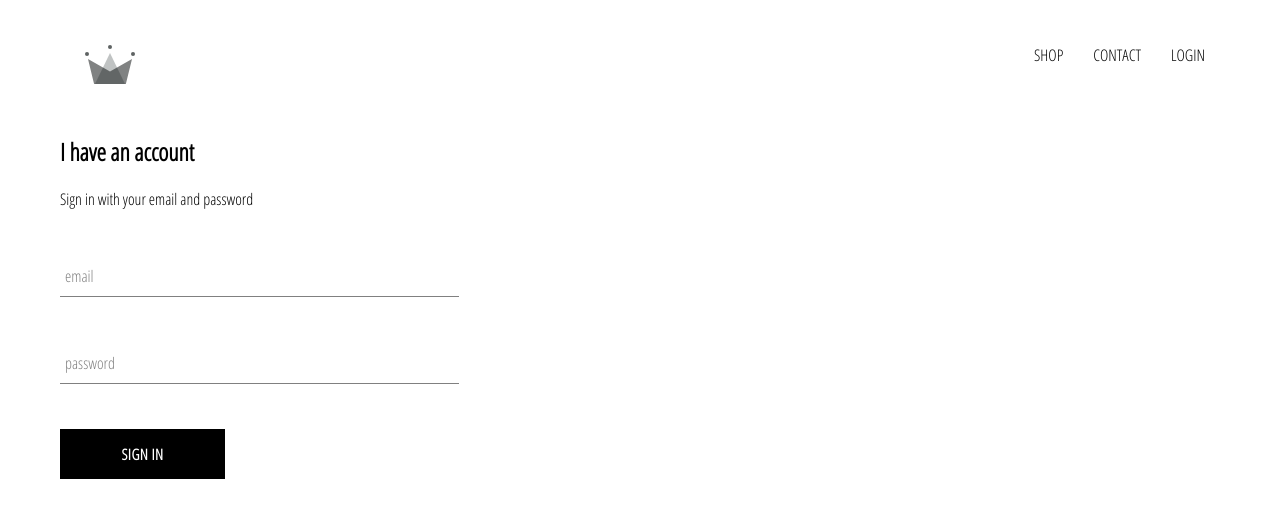
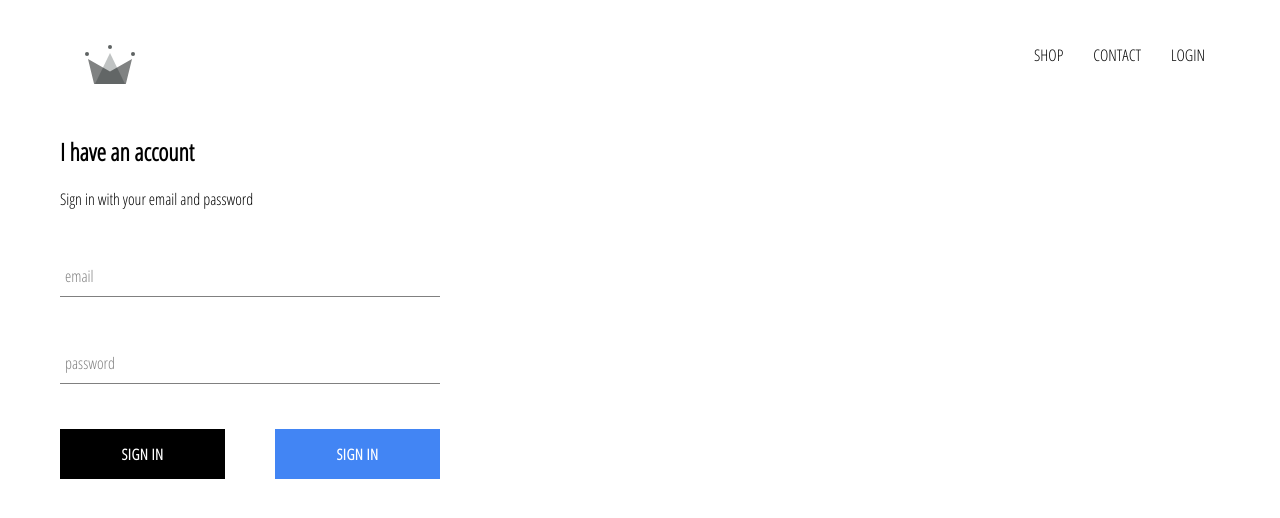
Before and after one commit to kanermichael/mikes-clothing, a React (Create React App) app: page /signin in a window 1280 px wide. Shown: the top 518 px of the page. Built offline with nearby package versions, Linux system fonts and the light colour scheme; no server answers.

Commit message:
intefgrated google auth and styled google sign in button and started using hooks

```diff
--- a/src/App.css
+++ b/src/App.css
@@ -7,3 +7,7 @@ a{
     text-decoration: none;
     color: black;
 }
+
+*{
+    box-sizing: border-box;
+}
--- a/src/App.js
+++ b/src/App.js
@@ -1,4 +1,4 @@
-import React from 'react';
+import React, { useState, useEffect } from 'react';
 import { Switch, Route } from 'react-router-dom';
 
 import './pages/homepage/homepage.styles.scss';
@@ -10,10 +10,25 @@ import SignInAndSignUpPage from './pages/sign-in-and-sign-up/sign-in-and-sign-up
 
 import Header from './components/header/header.component'
 
+import { auth } from './firebase/firebase.utils'
+
 function App() {
+
+  const [currentUser, setCurrentUser] = useState(null);
+
+  useEffect(() => {
+    let unSubscribeFromAll = auth.onAuthStateChanged( user => {
+      setCurrentUser(user)
+      console.log(user)
+    })
+    return function cleanup() {
+      unSubscribeFromAll()
+    };
+  })
+
   return (
     <div >
-     <Header/>
+     <Header currentUser={currentUser}/>
      <Switch>
        <Route exact path='/' component={HomePage}/>
        <Route exact path='/shop' component={ShopPage}/>
--- /dev/null
+++ b/src/components/custom-button/custom-button.component.jsx
@@ -0,0 +1,10 @@
+import React from 'react'
+import './custom-button.styles.scss'
+
+const CustomButton = ({children, isGoogleSignIn, ...otherProps}) => (
+    <button className={`${isGoogleSignIn ? 'google-sign-in' : ''} custom-button`} {...otherProps}>
+        {children}
+    </button>
+)
+
+export default CustomButton;
--- a/src/components/custom-button/custom-button.styles.scss
+++ b/src/components/custom-button/custom-button.styles.scss
@@ -19,4 +19,12 @@
       color: black;
       border: 1px solid black;
     }
+
+    &.google-sign-in{
+      background-color: #4285f4;
+      &:hover {
+        background-color: #357ae8;
+        border: none;
+      }
+    }
   }
--- a/src/components/custom-button/custrom-button.component.jsx
+++ /dev/null
@@ -1,10 +0,0 @@
-import React from 'react'
-import './custom-button.styles.scss'
-
-const CustomButton = ({children, ...otherProps}) => (
-    <button className='custom-button' {...otherProps}>
-        {children}
-    </button>
-)
-
-export default CustomButton;
--- a/src/components/header/header.component.jsx
+++ b/src/components/header/header.component.jsx
@@ -1,11 +1,12 @@
 import React from 'react'
 import {Link} from 'react-router-dom';
+import { auth } from '../../firebase/firebase.utils'
 
 import { ReactComponent as Logo } from '../../assets/logo.svg'
 import './header.styles.scss'
 
 
-const Header = () => (
+const Header = ({ currentUser }) => (
     <div className="header">
         <Link to="/" className="logo-container">
             <Logo className="logo" />
@@ -13,7 +14,13 @@ const Header = () => (
         <div className="options">
             <Link className="option" to="/shop">SHOP</Link>
             <Link className="option" to="/contact">CONTACT</Link>
-            <Link className="option" to="/signin">LOGIN</Link>
+
+            {
+                currentUser ?
+                    <div className="option" onClick={() => auth.signOut()}>SIGN OUT</div>
+                :
+                <Link className="option" to="/signin">LOGIN</Link>
+            }
         </div>
     </div>
 )
--- a/src/components/header/header.styles.scss
+++ b/src/components/header/header.styles.scss
@@ -20,6 +20,7 @@
 
     .option {
       padding: 10px 15px;
+      cursor: pointer;
     }
   }
 }
--- a/src/components/sign-in/sign-in.component.jsx
+++ b/src/components/sign-in/sign-in.component.jsx
@@ -1,60 +1,57 @@
-import React from 'react'
+import React, { useState } from 'react'
 import FormInput from '../form-input/form-input.component'
-import CustomButton from '../custom-button/custrom-button.component'
+import CustomButton from '../custom-button/custom-button.component'
+import { signInWithGoogle } from '../../firebase/firebase.utils';
 
 import './sign-in.styles.scss'
 
-class SignIn extends React.Component{
-    constructor(props){
-        super(props)
+const SignIn = (props) => {
 
-        this.state = {
-            email: '',
-            password: ''
-        }
+    const [info, setInfo] = useState({ email: '', password: '' });
+
+    const handleSubmit = event => {
+        event.preventDefault();
+        setInfo({ email: '', password: '' })
     }
 
-    handleSubmit = event => {
-        event.preventDefault();
-        this.setState({ email: '', password: '' })
+    const handleChange = event => {
+        const { value, name } = event.target;
+        setInfo({...info, [name]: value})
     }
 
-    handleChange = event => {
-        const { value, name } = event.target;
-        this.setState = ({[name]: value})
-    }
-
-
-    render(){
-        return (
-            <div className="sign-in">
+    return (
+        <div className="sign-in">
                 <h2>I have an account</h2>
                 <span>Sign in with your email and password</span>
-                <form onSubmit={this.handleSubmit}>
+                <form onSubmit={handleSubmit}>
 
                     <FormInput
                         type='email'
                         name='email'
-                        value={this.state.email}
-                        handleChange={this.handleChange}
+                        value={info.email}
+                        handleChange={handleChange}
                         label='email'
                         required />
                     <FormInput
                         type='password'
                         name='password'
-                        value={this.state.password}
-                        handleChange={this.handleChange}
+                        value={info.password}
+                        handleChange={handleChange}
                         label='password'
                         required />
+                    <div className="buttons">
                     <CustomButton type="submit">
                     Sign In
                     </CustomButton>
+                    <CustomButton onClick={signInWithGoogle} isGoogleSignIn>
+                    Sign In
+                    </CustomButton>
+                    </div>
+
 
                 </form>
             </div>
-        )
-    }
+    )
 }
 
-
 export default SignIn;
--- a/src/components/sign-in/sign-in.styles.scss
+++ b/src/components/sign-in/sign-in.styles.scss
@@ -1,9 +1,14 @@
 .sign-in{
-    width: 30vw;
+    width: 380px;
     display: flex;
     flex-direction: column;
 
     .title{
         margin: 10px 0;
     }
+
+    .buttons{
+        display: flex;
+        justify-content: space-between;
+    }
 }
--- a/src/firebase/firebase.utils.js
+++ b/src/firebase/firebase.utils.js
@@ -22,3 +22,6 @@ const provider = new firebase.auth.GoogleAuthProvider();
 provider.setCustomParameters({prompt: 'select_account'});
 
 export const signInWithGoogle = () => auth.signInWithPopup(provider)
+
+
+export default firebase;
```
